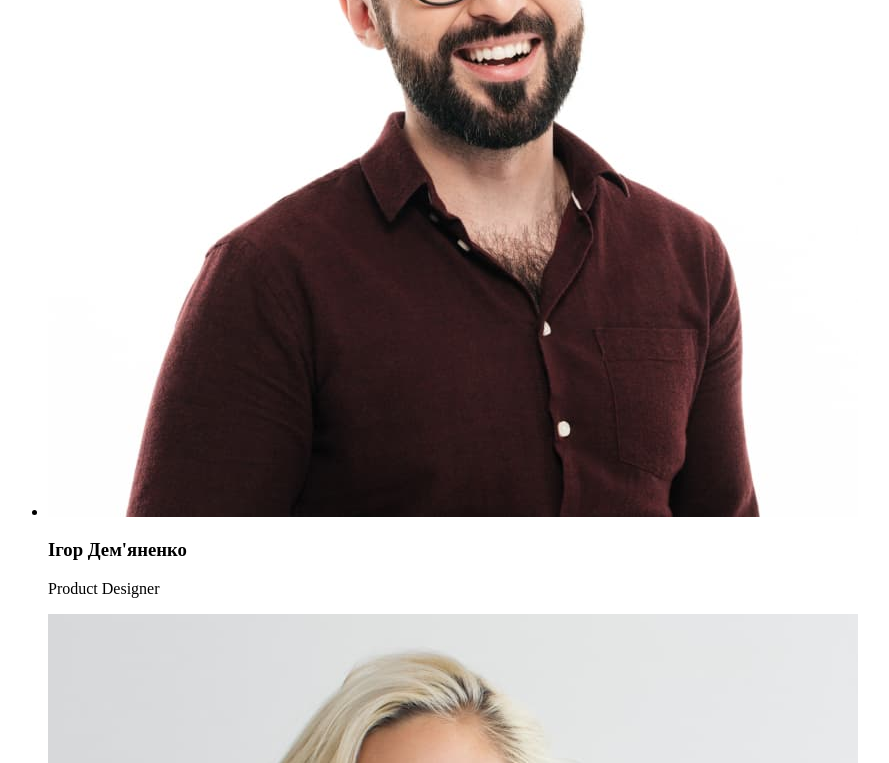
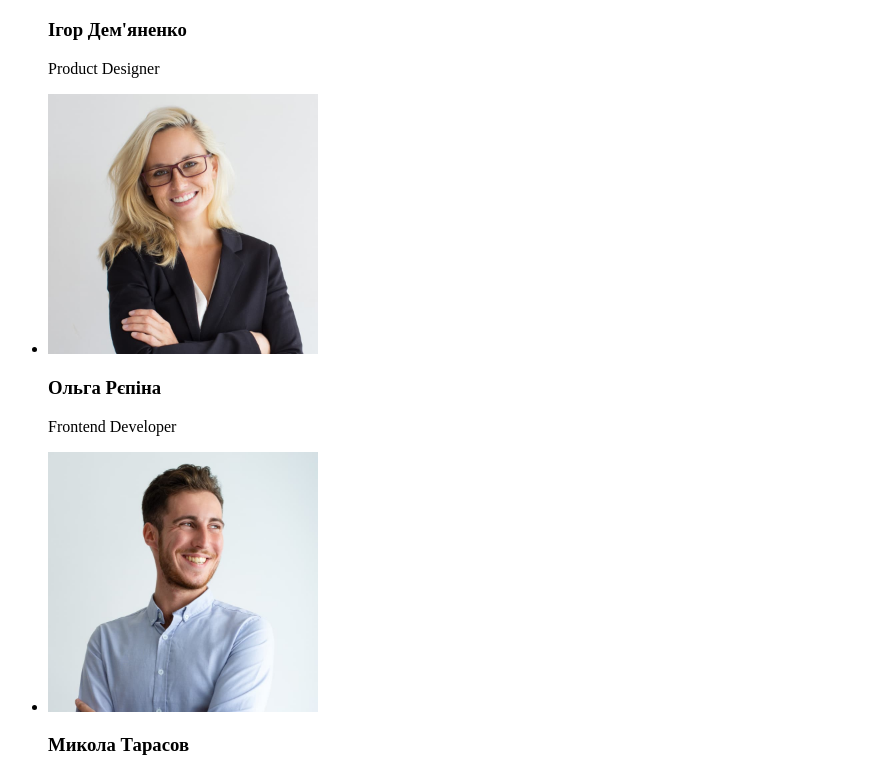
Before and after one commit to exmahinator/goit-markup-hw-01, a plain HTML site: page index.html in a window 1280 px wide. Shown: the part 1297-2060 px from the top of the page, without its empty margins (0-889 px from the left). Drawn offline with Linux system fonts and the light colour scheme.

Commit message:
Update pictures

```diff
--- a/index.html
+++ b/index.html
@@ -72,22 +72,22 @@
             <h2>Наша команда</h2>
             <ul>
                 <li>
-                    <img src="/images/img-1-squoosh.jpg" alt="man in glasses, brown hair, with beard, wearing dark-brown shirt">
+                    <img src="/images/img-1-squoosh.jpg" alt="man in glasses, brown hair, with beard, wearing dark-brown shirt" width="270">
                     <h3>Ігор Дем'яненко</h3>
                     <p>Product Designer</p>
                 </li>
                 <li>
-                    <img src="/images/img-2-squoosh.jpg" alt="woman in glasses, blond, wearing black official jacket">
+                    <img src="/images/img-2-squoosh.jpg" alt="woman in glasses, blond, wearing black official jacket" width="270">
                     <h3>Ольга Рєпіна</h3>
                     <p>Frontend Developer</p>
                 </li>
                 <li>
-                    <img src="/images/img-3-squoosh.jpg" alt="man, brown hair, shaved, wearing light-blue shirt">
+                    <img src="/images/img-3-squoosh.jpg" alt="man, brown hair, shaved, wearing light-blue shirt" width="270">
                     <h3>Микола Тарасов</h3>
                     <p>Marketing</p>
                 </li>
                 <li>
-                    <img src="/images/img-4-squoosh.jpg" alt="man in glasses, brown hair, with beard, wearing black T-shirt">
+                    <img src="/images/img-4-squoosh.jpg" alt="man in glasses, brown hair, with beard, wearing black T-shirt" width="270">
                     <h3>Михайло Єрмаков</h3>
                     <p>UI Designer</p>
                 </li>
```
